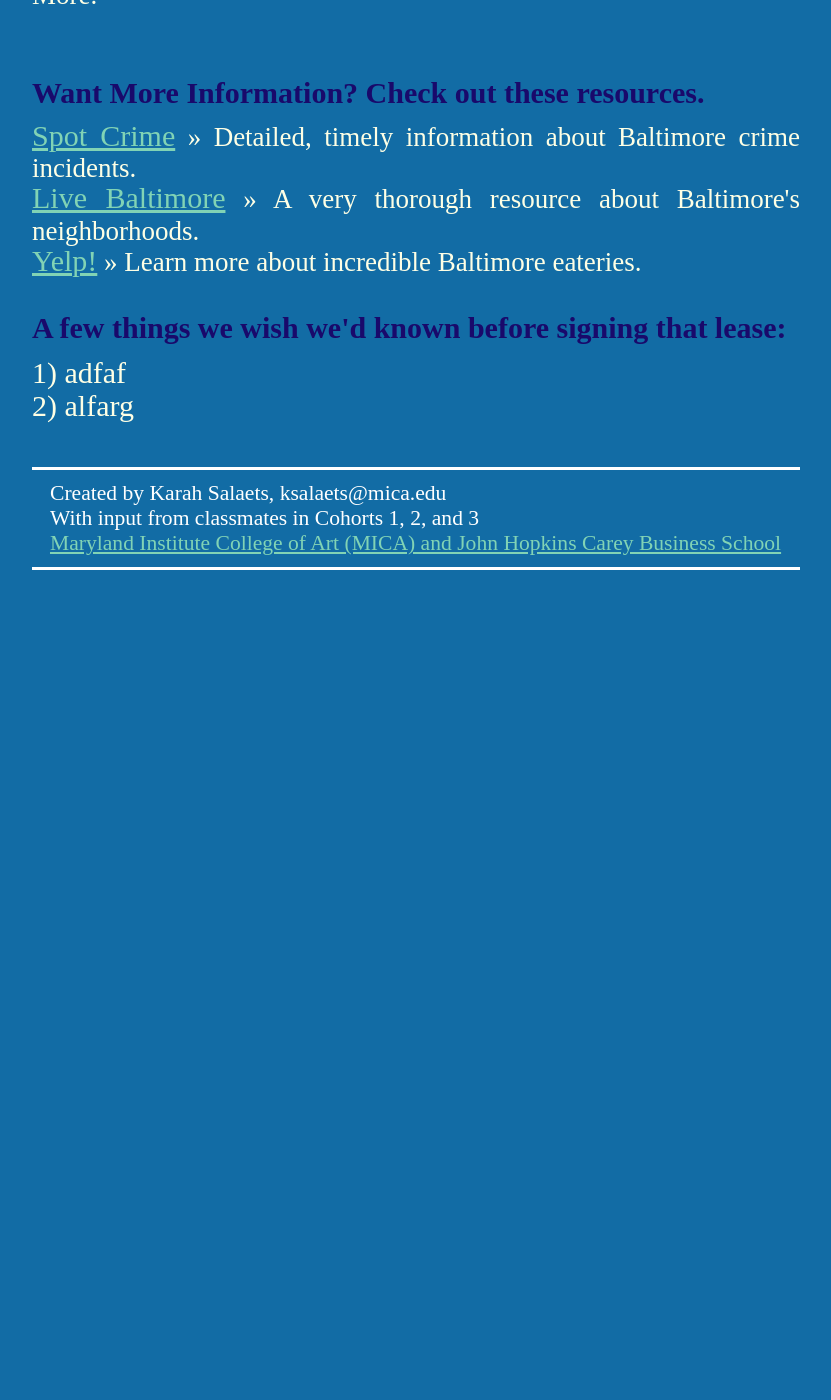
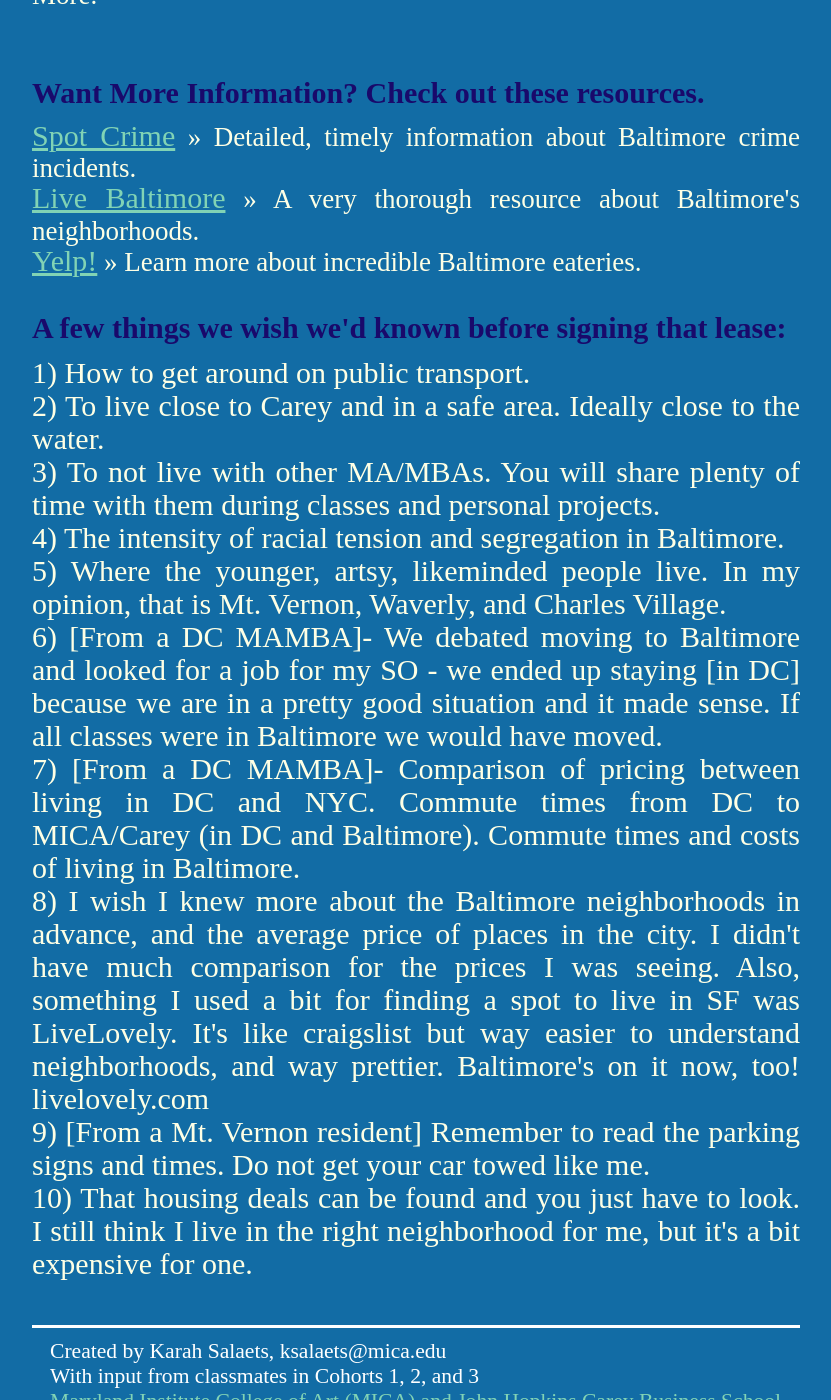
Before and after one commit to Karahmel/MAMBAMap, a Jekyll site: the page built from index.html, in a window 1280 px wide and 1400 px high, scrolled down 986 px. Shown: the whole window, without its empty margins (224-1055 px from the left). Built offline with Jekyll 4.4.1, drawn with Linux system fonts in a browser that asks for light colours; Markdown is read by kramdown in place of the engine named in the settings; before the commit the page ends 1616 px from its top, so only the background shows below that; some of the changed text lies outside the part shown.

Commit message:
Update index.html

```diff
--- a/index.html
+++ b/index.html
@@ -29,8 +29,16 @@ title: MAMBAMap
     <li><a href="http://www.yelp.com/baltimore">Yelp!</a><span> &raquo; Learn more about incredible Baltimore eateries.</span></li>
  <br>
   <h1>A few things we wish we'd known before signing that lease:</h1>
-  1) adfaf<br>
-  2) alfarg<br>
+  1) How to get around on public transport.<br>
+  2) To live close to Carey and in a safe area. Ideally close to the water.<br>
+  3) To not live with other MA/MBAs. You will share plenty of time with them during classes and personal projects.<br>
+  4) The intensity of racial tension and segregation in Baltimore.<br>
+  5) Where the younger, artsy, likeminded people live. In my opinion, that is Mt. Vernon, Waverly, and Charles Village.<br>
+  6) [From a DC MAMBA]- We debated moving to Baltimore and looked for a job for my SO - we ended up staying [in DC] because we are in a pretty good situation and it made sense. If all classes were in Baltimore we would have moved.<br>
+  7) [From a DC MAMBA]- Comparison of pricing between living in DC and NYC. Commute times from DC to MICA/Carey (in DC and Baltimore). Commute times and costs of living in Baltimore.<br>
+  8) I wish I knew more about the Baltimore neighborhoods in advance, and the average price of places in the city. I didn't have much comparison for the prices I was seeing. Also, something I used a bit for finding a spot to live in SF was LiveLovely. It's like craigslist but way easier to understand neighborhoods, and way prettier. Baltimore's on it now, too! livelovely.com<br>
+  9) [From a Mt. Vernon resident] Remember to read the parking signs and times. Do not get your car towed like me.<br>
+  10) That housing deals can be found and you just have to look. I still think I live in the right neighborhood for me, but it's a bit expensive for one.<br>
   </b>
   </ul>
 
```
Also changed, not shown: other parts of index.html (+2 -2 lines).
